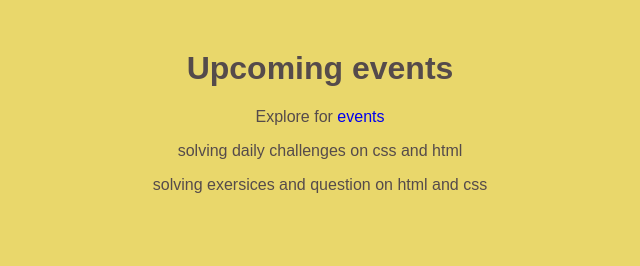
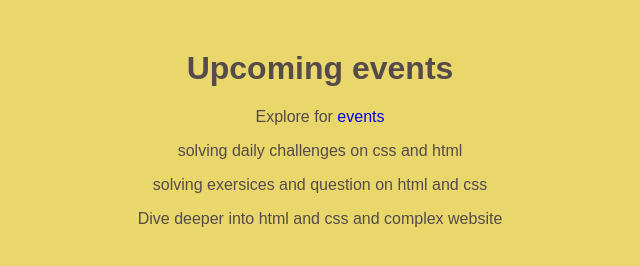
Before and after one commit to crackasuper/100-Days-coding, a plain HTML site: page full-week.html in a window 1280 px wide. Shown: the whole page, without its empty margins (320-960 px from the left). Drawn offline with Linux system fonts and the light colour scheme.

Commit message:
"Add line about diving deeper into html and css for complex websites"
This commit message accurately describes the change made in the code diff. It mentions that a new line has been added, which includes text about exploring more complex topics in

```diff
--- a/full-week.html
+++ b/full-week.html
@@ -11,6 +11,7 @@
     <p> Explore for <a href="index.html"> events</a></p>
     <p>solving daily challenges on css and html</p>
     <p>solving exersices and question on html and css</p>
+    <p>Dive deeper into html and css and complex website</p>
 
 </body>
 </html>
```
